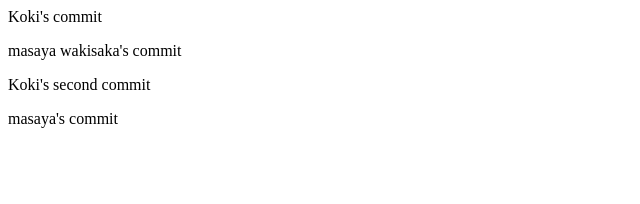
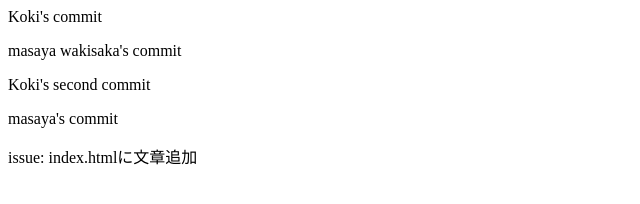
Before and after one commit to yellow-recursion-teamdev/practice, a plain HTML site: page index.html in a window 1280 px wide. Shown: the whole page, without its empty margins (0-640 px from the left). Drawn offline with Linux system fonts and the light colour scheme.

Commit message:
issue practice

```diff
--- a/index.html
+++ b/index.html
@@ -2,3 +2,5 @@
 <p>masaya wakisaka's commit</p>
 <p>Koki's second commit</p>
 <p>masaya's commit</p>
+
+<p>issue: index.htmlに文章追加</p>
```
